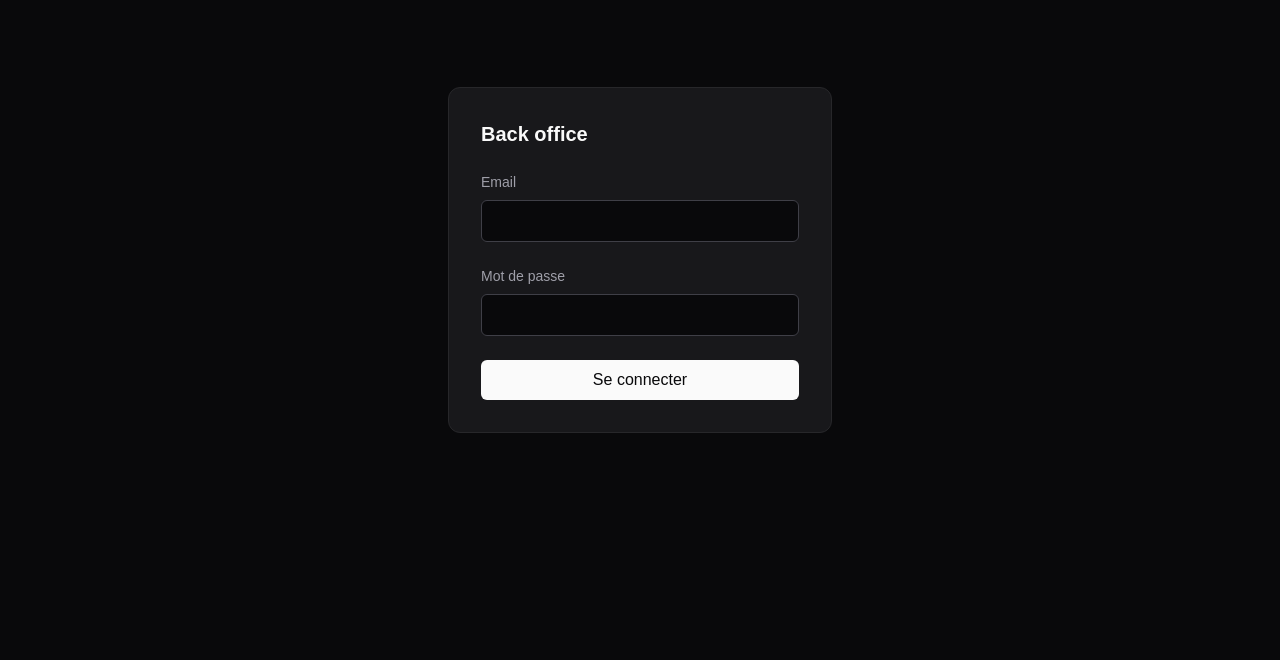
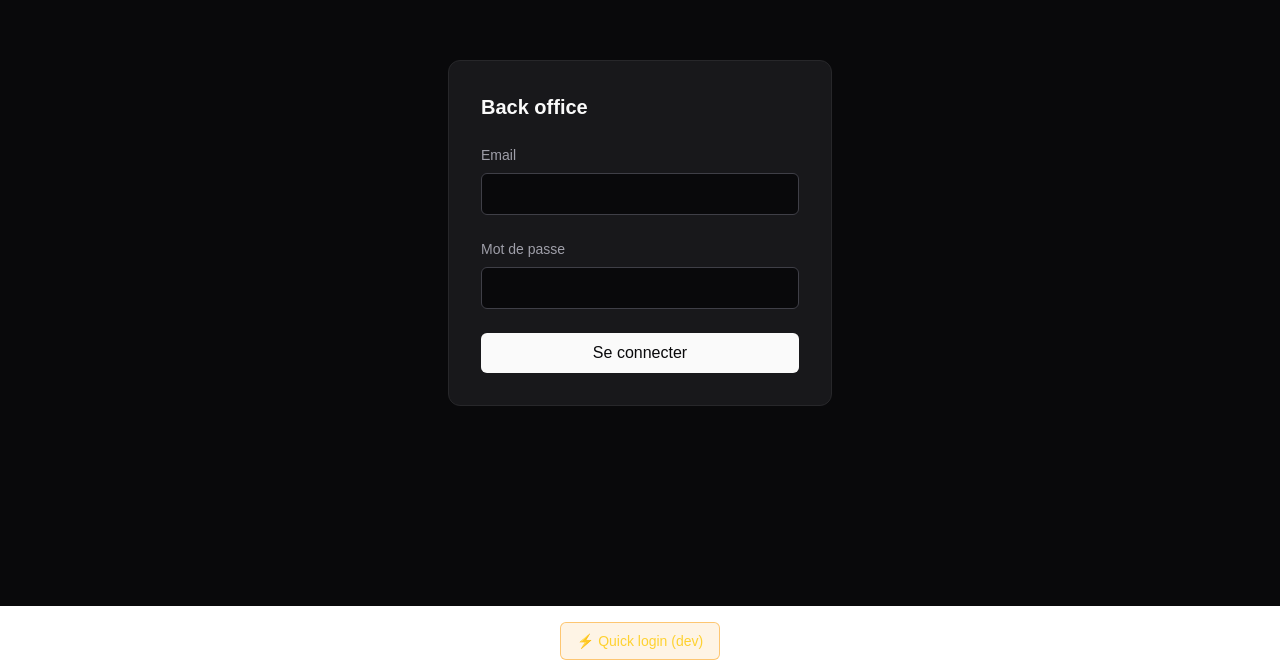
Before and after one commit to YoguiRecords/portfolio_v1, a Next.js app in the folder apps/admin/: page /login in a window 1280 px wide. Shown: the part 140-800 px from the top of the page. Built offline with nearby package versions, Linux system fonts and the light colour scheme; no server answers.

Commit message:
feat(admin): dev-only quick-login button (bypasses password+MFA, hard-disabled in production)

```diff
--- a/apps/admin/app/login/page.tsx
+++ b/apps/admin/app/login/page.tsx
@@ -1,6 +1,10 @@
 import { redirect } from "next/navigation";
 import { getCurrentSession } from "@/lib/auth/session";
+import { quickLoginAction } from "@/lib/auth/dev-login";
 import { LoginForm } from "./login-form";
+
+/** Dev-only: the quick-login button is never rendered in production. */
+const QUICK_LOGIN_ENABLED = process.env.NODE_ENV !== "production";
 
 /**
  * Login route. Validates any existing session server-side: a valid session
@@ -12,5 +16,19 @@ export default async function LoginPage() {
   if (session) {
     redirect("/");
   }
-  return <LoginForm />;
+  return (
+    <>
+      <LoginForm />
+      {QUICK_LOGIN_ENABLED ? (
+        <form action={quickLoginAction} className="mt-4 flex justify-center">
+          <button
+            type="submit"
+            className="rounded-md border border-amber-500/50 bg-amber-500/10 px-4 py-2 text-sm font-medium text-amber-300 transition-colors hover:bg-amber-500/20"
+          >
+            ⚡ Quick login (dev)
+          </button>
+        </form>
+      ) : null}
+    </>
+  );
 }
--- /dev/null
+++ b/apps/admin/lib/auth/dev-login.ts
@@ -0,0 +1,25 @@
+"use server";
+
+import { redirect } from "next/navigation";
+import { prisma } from "@portfolio/db";
+import { createSession } from "./session";
+
+/**
+ * DEV-ONLY quick login: opens a fully-authenticated session for the first admin,
+ * bypassing the password + MFA steps. Hard no-op in production (the button is
+ * also hidden there) — this must never ship as a real auth path.
+ */
+export async function quickLoginAction(): Promise<void> {
+  if (process.env.NODE_ENV === "production") redirect("/login");
+
+  const admin = await prisma.adminUser.findFirst({ orderBy: { createdAt: "asc" } });
+  if (!admin) redirect("/login");
+
+  // Dev convenience: mark MFA enrolled so the dashboard guard is satisfied.
+  if (!admin.isTotpEnabled) {
+    await prisma.adminUser.update({ where: { id: admin.id }, data: { isTotpEnabled: true } });
+  }
+
+  await createSession(admin.id, { mfaPending: false });
+  redirect("/");
+}
```
